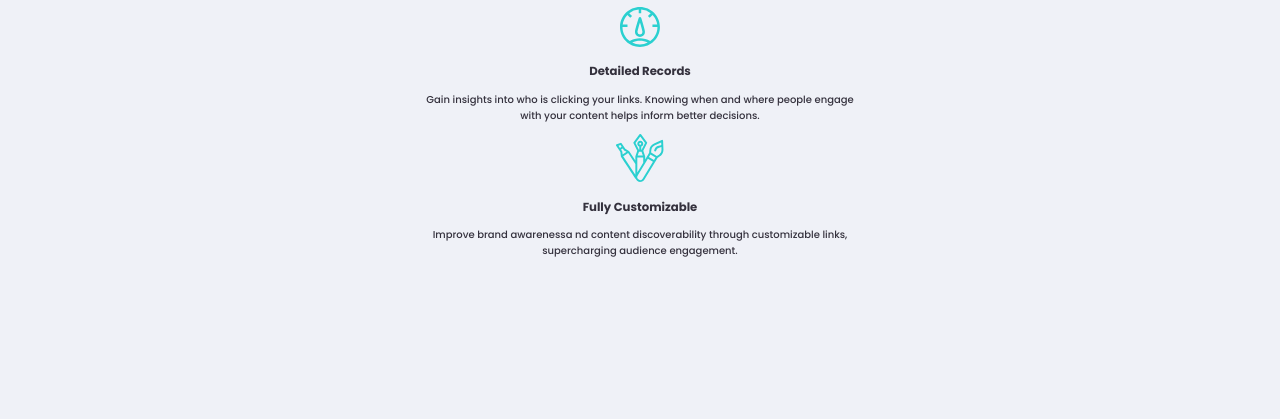
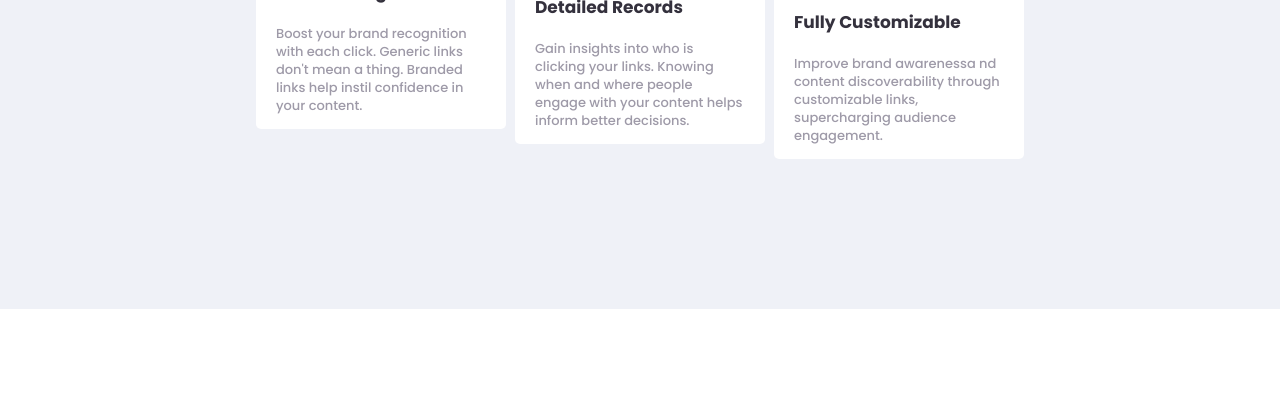
Before and after one commit to jakegodsall/url-shortening-frontend, a website: page index.html in a window 1280 px wide. Shown: the part 1038-1457 px from the top of the page. After the commit the page ends 1347 px from the top, so only its background shows below. Drawn offline with Linux system fonts and the light colour scheme.

Commit message:
added stat components with styling and layout

```diff
--- a/index.html
+++ b/index.html
@@ -45,8 +45,9 @@
                     Track how your links are performing across the web with our advanced statistics
                     dashboard.
                 </p>
+            </div>
             <div class="statistics__stats">
-                    <div class="stat">
+                <div class="stat stat--top">
                     <img
                         class="stat__image"
                         src="assets/images/icon-brand-recognition.svg"
@@ -54,11 +55,11 @@
                     />
                     <h3 class="stat__title">Brand Recognition</h3>
                     <p class="stat__description">
-                            Boost your brand recognition with each click. Generic links help instil
-                            confidence in your content.
+                        Boost your brand recognition with each click. Generic links don't mean a
+                        thing. Branded links help instil confidence in your content.
                     </p>
                 </div>
-                    <div class="stat">
+                <div class="stat stat--middle">
                     <img
                         class="stat__image"
                         src="assets/images/icon-detailed-records.svg"
@@ -66,11 +67,11 @@
                     />
                     <h3 class="stat__title">Detailed Records</h3>
                     <p class="stat__description">
-                            Gain insights into who is clicking your links. Knowing when and where
-                            people engage with your content helps inform better decisions.
+                        Gain insights into who is clicking your links. Knowing when and where people
+                        engage with your content helps inform better decisions.
                     </p>
                 </div>
-                    <div class="stat">
+                <div class="stat stat--bottom">
                     <img
                         class="stat__image"
                         src="assets/images/icon-fully-customizable.svg"
@@ -83,7 +84,6 @@
                     </p>
                 </div>
             </div>
-            </div>
         </section>
     </body>
 </html>
--- a/scss/components/_index.scss
+++ b/scss/components/_index.scss
@@ -1 +1,2 @@
 @forward 'button';
+@forward 'stat';
--- /dev/null
+++ b/scss/components/_stat.scss
@@ -0,0 +1,51 @@
+@use '../abstracts' as a;
+
+.stat {
+    display: flex;
+    position: relative;
+    flex-direction: column;
+    text-align: start;
+    background-color: #fff;
+    border-radius: 0.5rem;
+    padding: 2rem;
+    padding-top: 5rem;
+    max-width: 25rem;
+    height: 20rem;
+
+    &__image {
+        position: absolute;
+        top: 0;
+        transform: translateY(-50%);
+        width: 6rem;
+        height: 6rem;
+        background-color: a.$color-blue-dark;
+        padding: 1.5rem;
+        border-radius: 100%;
+    }
+
+    &__title {
+        margin: 0;
+        margin-bottom: 2rem;
+        font-size: 1.7rem;
+        color: a.$color-font-primary;
+    }
+
+    &__description {
+        margin: 0;
+        color: a.$color-font-secondary;
+        font-size: 1.3rem;
+        line-height: 1.8rem;
+    }
+
+    &--top {
+        align-self: flex-start;
+    }
+
+    &--middle {
+        align-self: center;
+    }
+
+    &--bottom {
+        align-self: flex-end;
+    }
+}
--- a/scss/layout/_statistics.scss
+++ b/scss/layout/_statistics.scss
@@ -11,6 +11,7 @@
     &__text-content {
         text-align: center;
         max-width: 45rem;
+        margin-bottom: 5rem;
     }
 
     &__title {
@@ -24,4 +25,12 @@
         line-height: 2.5rem;
         color: a.$color-font-secondary;
     }
+
+    &__stats {
+        display: flex;
+        flex-direction: row;
+        justify-content: space-between;
+        width: 60vw;
+        height: 23rem;
+    }
 }
```
Also changed, not shown: css/main.css, 1 other file. Lines whose indentation alone changed are shown as unchanged.
